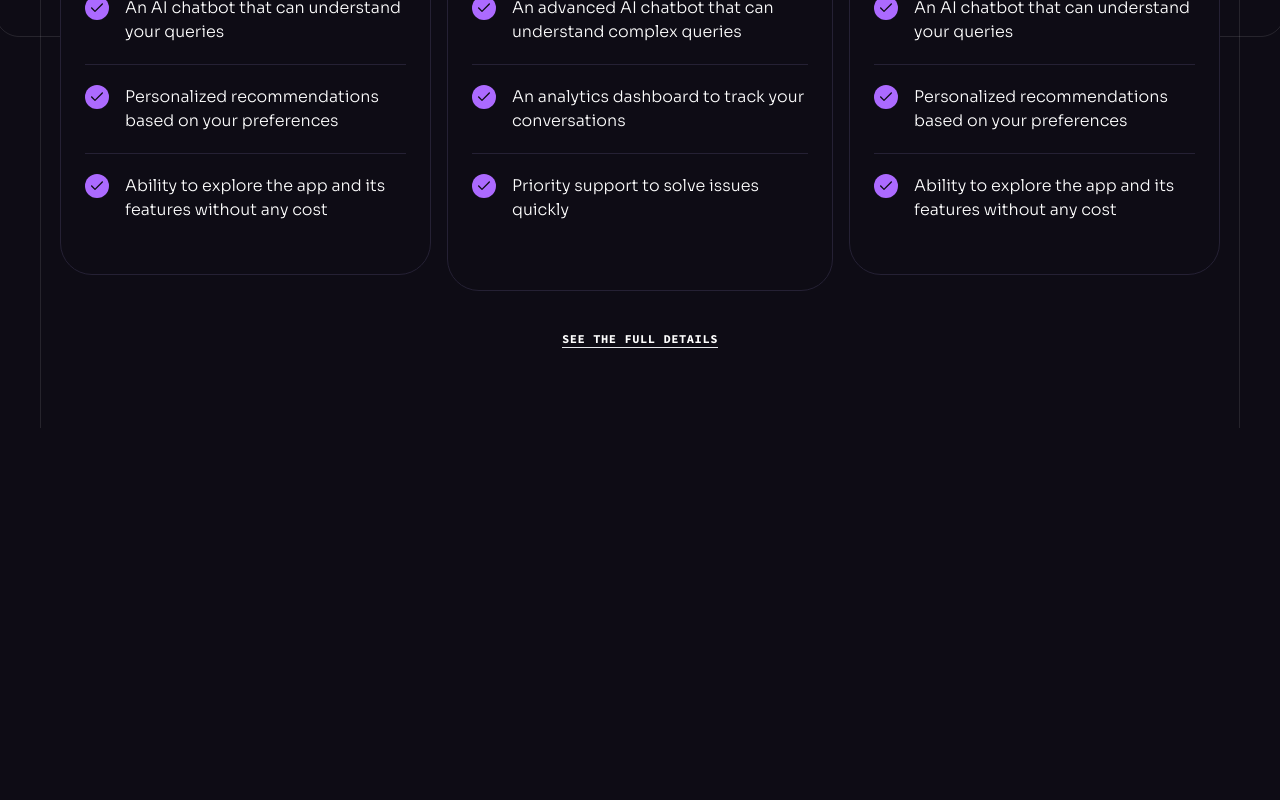
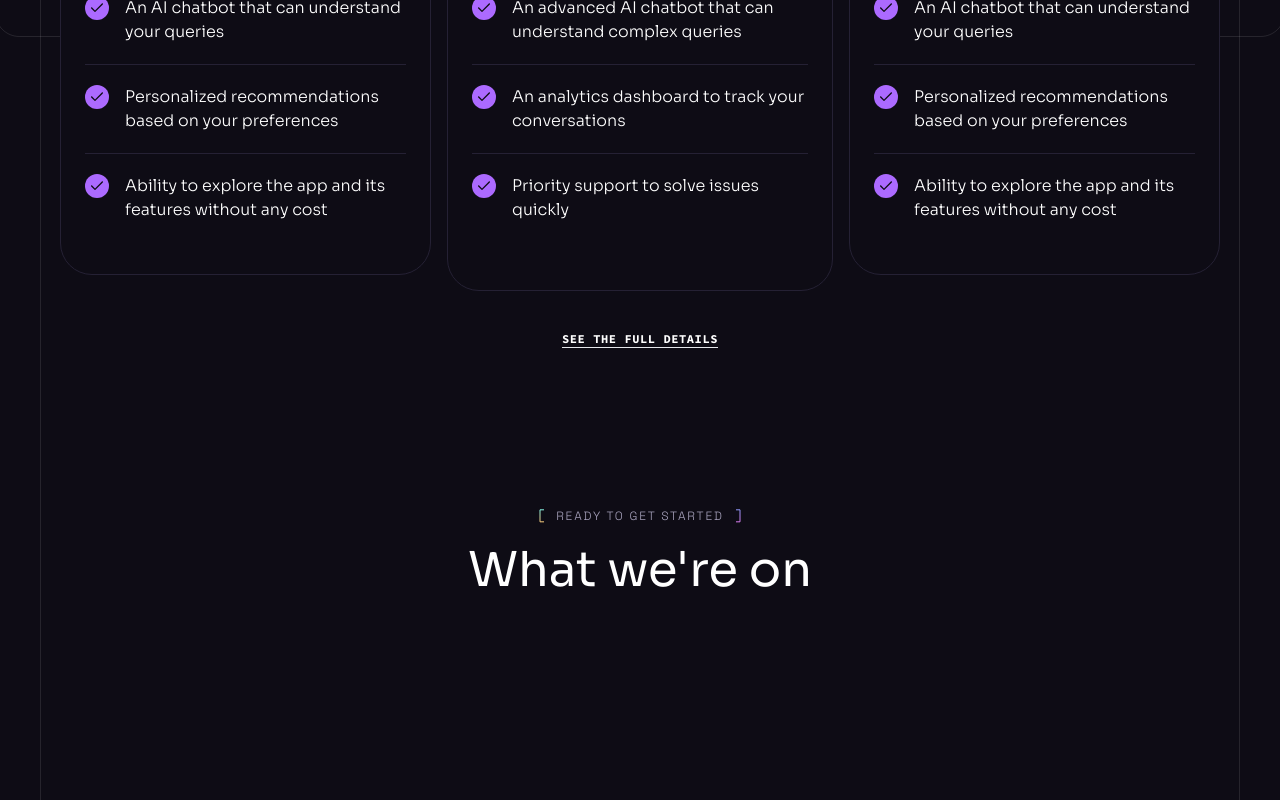
Before and after one commit to faye092/Brainwave, a React (Vite) app: page / in a window 1280 px wide. Shown: the part 6731-7531 px from the top of the page. Before the commit the page ends 7159 px from the top, so only its background shows below. Built offline with nearby package versions, Linux system fonts and the light colour scheme.

Commit message:
update Roadmap.jsx

```diff
--- a/src/App.jsx
+++ b/src/App.jsx
@@ -6,6 +6,7 @@ import Benefits from "./components/Benefits";
 import Collaboration from "./components/Collaboration";
 import Services from "./components/Services";
 import Pricing from "./components/Pricing";
+import Roadmap from "./components/Roadmap";
 
 const App = () => {
   return (
@@ -17,6 +18,7 @@ const App = () => {
         <Collaboration />
         <Services />
         <Pricing />
+        <Roadmap />
       </div>
 
       <ButtongGradient />
--- a/src/components/Roadmap.jsx
+++ b/src/components/Roadmap.jsx
@@ -0,0 +1,14 @@
+import Section from "./Section";
+import Heading from "./Heading";
+
+const Roadmap = () => {
+  return (
+    <Section className="overflow-hidden" id="roadmap">
+      <div className="container md:pb-10">
+        <Heading tag="Ready to get started" title="What we're on" />
+      </div>
+    </Section>
+  );
+};
+
+export default Roadmap;
```
